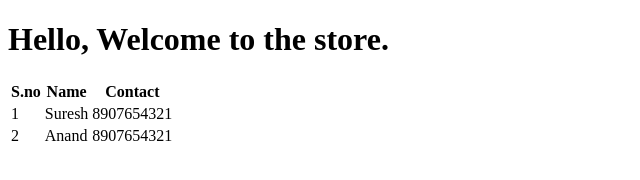
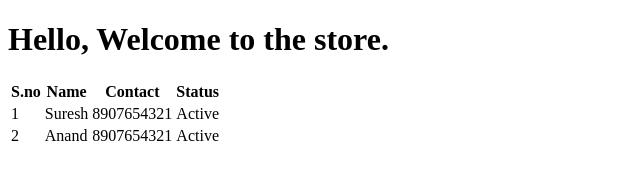
Before and after one commit to reegancorp/deploy-key-demo, a plain HTML site: page index.html in a window 1280 px wide. Shown: the whole page, without its empty margins (0-640 px from the left). Drawn offline with Linux system fonts and the light colour scheme.

Commit message:
status column added.

```diff
--- a/index.html
+++ b/index.html
@@ -13,6 +13,7 @@
                 <th>S.no</th>
                 <th>Name</th>
                 <th>Contact</th>
+                <th>Status</th>
             </tr>
 
             <tbody>
@@ -26,6 +27,7 @@
                     <td>
                         8907654321
                     </td>
+                    <td>Active</td>
                 </tr>
                 <tr>
                     <td>
@@ -37,6 +39,7 @@
                     <td>
                         8907654321
                     </td>
+                    <td>Active</td>
                 </tr>
             </tbody>
         </table>
```
